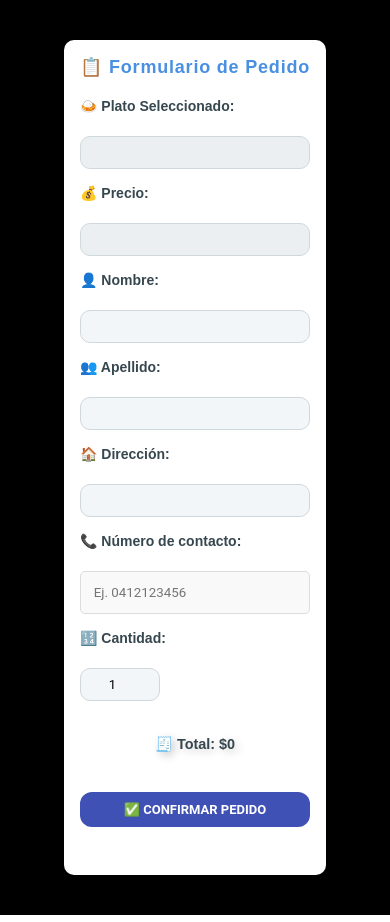
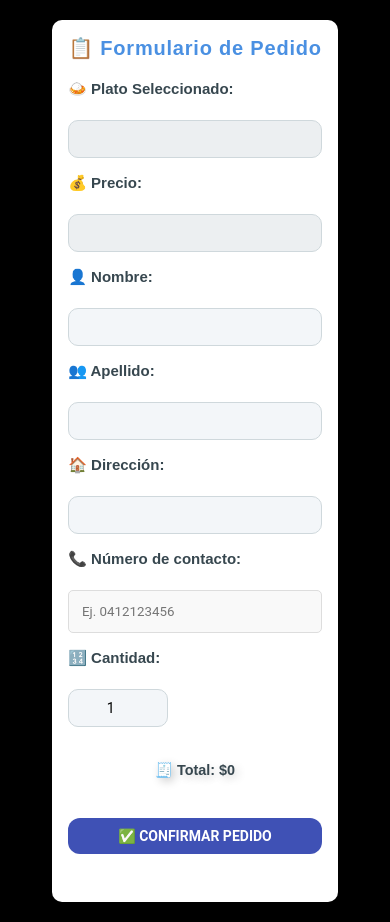
Before and after one commit to paginawebdemos/lunamagica, a website: page public/order.html in a window 390 px wide. Drawn offline with Linux system fonts and the light colour scheme.

Commit message:
Update styles.css

```diff
--- a/public/styles.css
+++ b/public/styles.css
@@ -1269,16 +1269,15 @@ h2 {
   }
 }
 
-/* Estilo base del contenedor del formulario */
+/* Estilo del contenedor del formulario */
 .order-form {
-  max-width: 800px; /* Más ancho para pantallas grandes */
+  max-width: 600px; /* Más ancho para computadoras */
   margin: 40px auto;
-  padding: 25px;
+  padding: 30px;
   background-color: #ffffff;
   border-radius: 15px;
   box-shadow: 0 6px 20px rgba(0, 0, 0, 0.15);
   transition: all 0.4s ease;
-  animation: fadeIn 0.5s ease-in-out;
 }
 
 /* Efecto hover para el contenedor */
@@ -1291,7 +1290,7 @@ h2 {
 h3 {
   text-align: center;
   color: #1a237e;
-  font-size: 24px;
+  font-size: 26px;
   margin-bottom: 20px;
   font-weight: 700;
   letter-spacing: 0.8px;
@@ -1301,12 +1300,12 @@ h3 {
 form {
   display: flex;
   flex-direction: column;
-  gap: 18px;
+  gap: 20px;
 }
 
 /* Estilo de las etiquetas */
 label {
-  font-size: 14px;
+  font-size: 15px;
   color: #37474f;
   margin-bottom: 6px;
   font-weight: 600;
@@ -1315,8 +1314,8 @@ label {
 /* Estilo de los campos de texto */
 input[type="text"],
 input[type="number"] {
-  padding: 12px;
-  font-size: 15px;
+  padding: 14px;
+  font-size: 16px;
   border: 1px solid #cfd8dc;
   border-radius: 10px;
   outline: none;
@@ -1370,11 +1369,15 @@ input:disabled {
 
 /* Estilo del input de número */
 input[type="number"] {
-  width: 80px;
+  width: 100px;
   text-align: center;
 }
 
 /* Animación de entrada del formulario */
+.order-form {
+  animation: fadeIn 0.5s ease-in-out;
+}
+
 @keyframes fadeIn {
   from {
     opacity: 0;
@@ -1386,17 +1389,67 @@ input[type="number"] {
   }
 }
 
-/* Ajustes responsivos exclusivos para tablets y móviles */
-@media (max-width: 1024px) {
+/* Ajustes responsivos para tablets y computadoras */
+@media (min-width: 769px) {
   .order-form {
-    max-width: 90%;
-  }
-}
-
-@media (max-width: 768px) and (orientation: portrait) {
+    max-width: 600px; /* Ancho optimizado para computadoras */
+    padding: 30px;
+  }
+
+  h3 {
+    font-size: 26px;
+  }
+
+  input[type="text"],
+  input[type="number"] {
+    font-size: 16px;
+    padding: 14px;
+  }
+
+  .order-form button {
+    font-size: 16px;
+    padding: 15px;
+  }
+
+  form {
+    gap: 20px;
+  }
+}
+
+/* Ajustes responsivos para celulares (pantallas de 768px o menos) */
+@media (max-width: 768px) {
+  .order-form {
+    max-width: 90%; /* Más ancho relativo para evitar que se vea demasiado fino */
+    padding: 20px;
+    margin: 20px auto;
+  }
+
+  h3 {
+    font-size: 22px;
+  }
+
+  input[type="text"],
+  input[type="number"] {
+    font-size: 15px;
+    padding: 12px;
+  }
+
+  .order-form button {
+    font-size: 15px;
+    padding: 12px;
+  }
+
+  form {
+    gap: 15px;
+  }
+}
+
+/* Ajustes para pantallas muy pequeñas (480px o menos) */
+@media (max-width: 480px) {
   .order-form {
     max-width: 95%;
-    padding: 20px;
+    padding: 16px;
+    border-radius: 10px;
   }
 
   h3 {
@@ -1411,33 +1464,11 @@ input[type="number"] {
 
   .order-form button {
     font-size: 14px;
-    padding: 12px;
+    padding: 10px;
   }
 
   form {
     gap: 12px;
-  }
-}
-
-@media (max-width: 480px) {
-  .order-form {
-    padding: 16px;
-    border-radius: 10px;
-  }
-
-  h3 {
-    font-size: 18px;
-  }
-
-  input[type="text"],
-  input[type="number"] {
-    font-size: 13px;
-    padding: 8px;
-  }
-
-  .order-form button {
-    font-size: 13px;
-    padding: 10px;
   }
 }
 
```
